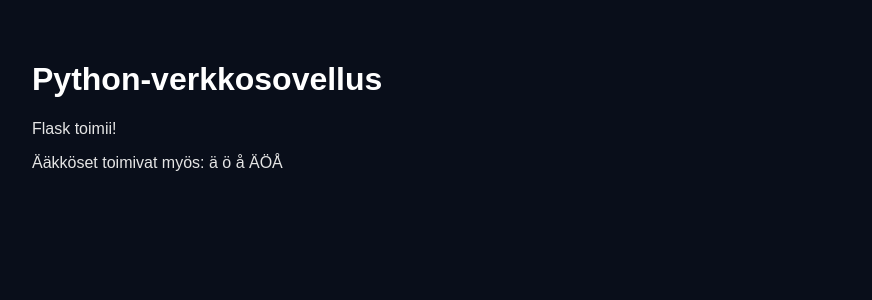
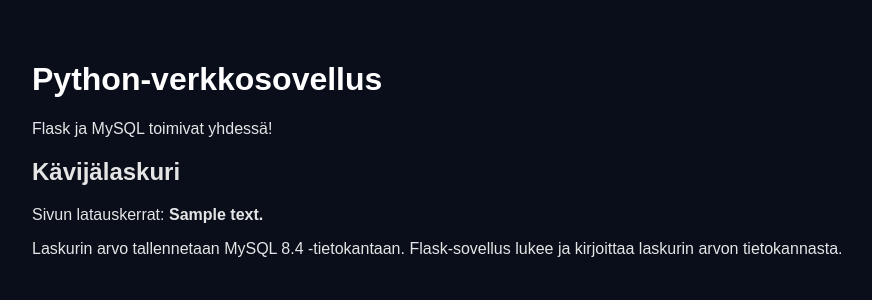
Before and after one commit to Visa-testhub/school-site, a Flask app: template viikko2/templates/index.html in a window 1280 px wide. Shown: the top 300 px of the page, without its empty margins (8-880 px from the left). Run offline with Flask 3, Linux system fonts and the light colour scheme; the template is opened without the code that fills it: most values are stand-ins (such as "Sample title", 1, 10 or a date in 2020).

Commit message:
Add persistent MySQL visitor counter to Flask app

```diff
--- a/viikko2/app.py
+++ b/viikko2/app.py
@@ -1,7 +1,51 @@
+import os
+from pathlib import Path
+
+import pymysql
 from flask import Flask, render_template
 
 app = Flask(__name__, static_url_path="/viikko2/static")
 
+
+def get_db_connection():
+    # Systemd provides the database password as a credential.
+    credentials_dir = Path(os.environ["CREDENTIALS_DIRECTORY"])
+    password = (credentials_dir / "db_password").read_text(
+        encoding="utf-8"
+    ).strip()
+
+    return pymysql.connect(
+        unix_socket="/run/mysqld/mysqld.sock",
+        user="viikko2_app",
+        password=password,
+        database="viikko2_db",
+        charset="utf8mb4",
+        cursorclass=pymysql.cursors.DictCursor
+    )
+
+
 @app.route("/viikko2/")
 def index():
-    return render_template("index.html")
+    with get_db_connection() as connection:
+        with connection.cursor() as cursor:
+
+            # Increment the visitor counter.
+            cursor.execute("""
+                UPDATE visitor_counter
+                SET visits = visits + 1
+                WHERE id = 1
+            """)
+
+            # Read the updated counter value.
+            cursor.execute("""
+                SELECT visits
+                FROM visitor_counter
+                WHERE id = 1
+            """)
+
+            result = cursor.fetchone()
+
+        # Save the change permanently.
+        connection.commit()
+
+    return render_template("index.html", visits=result["visits"])
--- a/viikko2/requirements.txt
+++ b/viikko2/requirements.txt
@@ -5,4 +5,5 @@ gunicorn==26.2.0
 itsdangerous==2.2.0
 Jinja2==3.1.6
 MarkupSafe==3.0.4
+PyMySQL==1.2.3
 Werkzeug==3.1.9
--- a/viikko2/templates/index.html
+++ b/viikko2/templates/index.html
@@ -9,7 +9,13 @@
 </head>
 <body>
     <h1>Python-verkkosovellus</h1>
-    <p>Flask toimii!</p>
-    <p>Ääkköset toimivat myös: ä ö å ÄÖÅ</p>
+    <p>Flask ja MySQL toimivat yhdessä!</p>
+    <h2>Kävijälaskuri</h2>
+    <p>Sivun latauskerrat: <strong>{{ visits }}</strong></p>
+    <p>
+        Laskurin arvo tallennetaan MySQL 8.4 -tietokantaan.
+        Flask-sovellus lukee ja kirjoittaa laskurin arvon tietokannasta.
+    </p>
+
 </body>
 </html>
```
